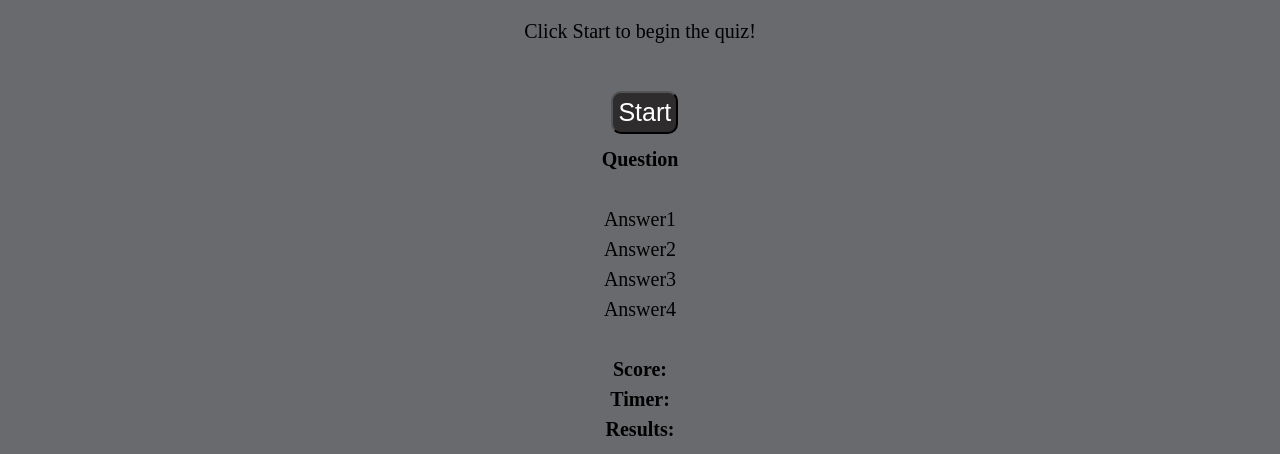
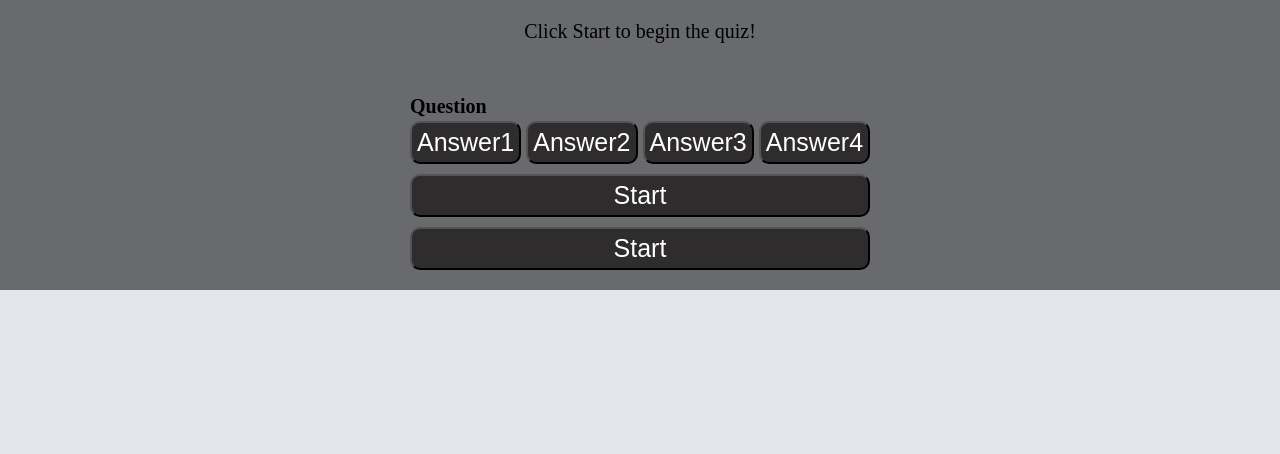
Before and after one commit to JaredWilliam97/My-Code-Quiz, a plain HTML site: page index.html in a window 1280 px wide. Shown: the part 422-876 px from the top of the page. After the commit the page ends 800 px from the top, so only its background shows below. Drawn offline with Linux system fonts and the light colour scheme.

Commit message:
updated html css and js

```diff
--- a/assets/css/style.css
+++ b/assets/css/style.css
@@ -39,12 +39,12 @@ button {
 
 
 }
-.the-button {
+/* #start-btn {
     display: flex;
     justify-content: center;
     margin-left: 14rem;
 
-}
+} */
 .container {
   display: flex;
   flex-wrap: wrap;
@@ -70,7 +70,7 @@ img {
 
 
 }
-#quiz {
+.quiz-container {
   display: flex;
   justify-content: center;
   flex-direction: column;
@@ -80,7 +80,7 @@ img {
 
 
 }
-#Question {
+#Question-container {
   align-self: center;
   font-weight: bold;
 }
--- a/index.html
+++ b/index.html
@@ -68,22 +68,50 @@
             <br />
             <br />
             <br />
-            <button class="the-button">Start</button>
-            <div id="quiz">
-              <div id="Question">Question</div>
-              <br />
 
-              <div id="answer1">Answer1</div>
-              <div id="answer2">Answer2</div>
-              <div id="answer3">Answer3</div>
-              <div id="answer4">Answer4</div>
-              <br />
+            <div class="quiz-container">
+              <!-- <div id="Question-container">Question</div> -->
+              <div id="Question-container" class="hide">
+
+                <div id="question">Question</div>
+                <div id="answer-questions" class="btn-grid">
+                  <button class="btn">Answer1</button>
+                  <button class="btn">Answer2</button>
+                  <button class="btn">Answer3</button>
+                  <button class="btn">Answer4</button>
+
+
+                </div>
+              </div>
+
+
+
+              <div class="controls">
+
+
+
+                </div>
+
+
+
+                <button id="start-btn" class="start-btn btn">Start</button>
+                <button id="next-btn" class="start-btn btn hide">Start</button>
+              </div>
             </div>
+
+            <br />
+
+            <!-- <div id="answer1">Answer1</div>
+            <div id="answer2">Answer2</div>
+            <div id="answer3">Answer3</div>
+            <div id="answer4">Answer4</div>
+            <br />
+
             <div class="results">
               <div id="score">Score:</div>
               <div id="timer">Timer:</div>
               <div id="the-results">Results:</div>
-            </div>
+            </div> -->
           </div>
         </div>
       </section>
--- a/script.js
+++ b/script.js
@@ -0,0 +1,3 @@
+// My Variables
+
+startBtn.addEventListener("click", startQuiz);
```
